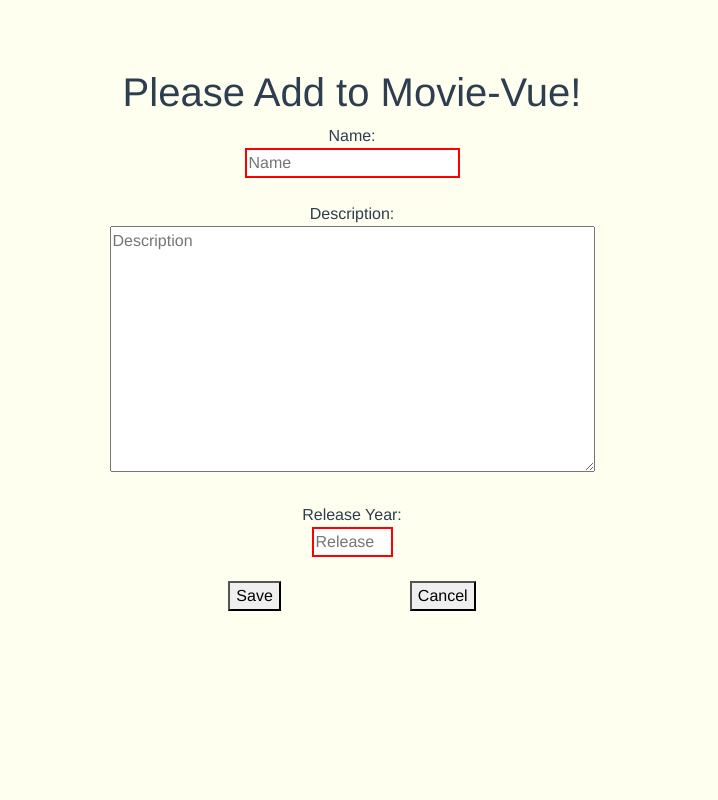
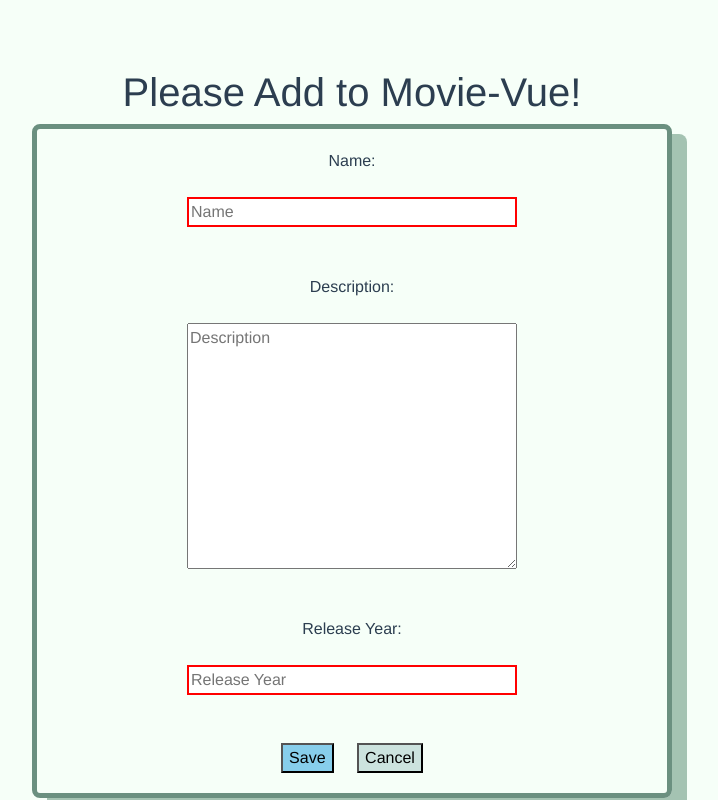
Before and after one commit to weinsteinj/motion-picture-data-app, a Vue app in the folder movies-app/: page /add in a window 1280 px wide. Shown: the whole page, without its empty margins (288-1006 px from the left). Built offline with nearby package versions, Linux system fonts and the light colour scheme.

Commit message:
css at movie forms, css.style

```diff
--- a/movies-app/public/index.html
+++ b/movies-app/public/index.html
@@ -5,6 +5,7 @@
     <meta http-equiv="X-UA-Compatible" content="IE=edge">
     <meta name="viewport" content="width=device-width,initial-scale=1.0">
     <link rel="icon" href="/public/tab-movie-icon.png">
+    <link rel="stylesheet" href="style.css">
     <title>"Movie Vue"</title>
   </head>
   <body>
--- /dev/null
+++ b/movies-app/public/style.css
@@ -0,0 +1,60 @@
+:root {
+    --light-background-green: #F6FFF8;
+    --bold-green-border: #6B9080;
+    --green-grey-shading: #CCE3DE;
+    --grey-shading: #EAF4F4;
+    --moss-green-light: #A4C3B2;
+    --main-background: #F6FFF8
+   /* old background -- ivory */
+
+}
+
+.form-movie {
+    display: flex;
+    flex-direction: column;
+    flex-basis: 80%;
+    max-width: 50%;
+    margin: auto;
+    border: 5px solid var(--bold-green-border);
+    border-radius: 8px;
+    padding: 20px 150px 20px 150px;
+    box-shadow: 15px 10px 0px var(--moss-green-light);
+
+}
+
+
+.btn {
+    background-color: lightgreen;
+    color: light green;
+    border-color: midnightblue;
+    border-radius: 8px;
+    box-shadow: 0 5px 5px rgba(0, 0, 0, 0.18);
+    font-size: 1.25em;
+}
+
+.btn-delete {
+  background-color: lightcoral;
+}
+
+.btn-copy, .btn-save {
+  background-color: skyblue;
+}
+
+.btn-edit {
+  background-color: greenyellow;
+}
+
+.btn-cancel {
+  background-color: var(--green-grey-shading);
+}
+
+
+
+/* form {
+    max-width: 50%;
+    margin: auto;
+    border: 10px solid rgba(15, 134, 11, 0.48);
+    border-radius: 8px;
+    padding-top: 10px;
+    padding-bottom: 10px;
+  } */
--- a/movies-app/src/App.vue
+++ b/movies-app/src/App.vue
@@ -33,7 +33,7 @@
 }
 
 #app, nav, div, h1  {
-  background-color: ivory;
+  background-color: var(--main-background);
 }
 
 h1 {
--- a/movies-app/src/components/AddMovie.vue
+++ b/movies-app/src/components/AddMovie.vue
@@ -1,7 +1,7 @@
 <template>
   <div>
     <h1>{{headerText}}</h1>
-    <form v-on:submit.prevent="postMovie">
+    <form class="form-movie" v-on:submit.prevent="postMovie">
       <label for="name">Name:</label><br>
       <input type="text" placeholder="Name" v-model="newMovie.name" maxlength="50" minlength="1"
       id="title-input" required>
@@ -21,8 +21,8 @@
       <div id="action-button-area">
         <div></div>
         <div>
-          <button type="submit">Save</button>
-          <button v-on:click.prevent="cancelEdit" type="cancel">Cancel</button>
+          <button class="btn-save" type="submit">Save</button>
+          <button class="btn-cancel" v-on:click.prevent="cancelEdit" type="cancel">Cancel</button>
         </div>
         <div></div>
       </div>
--- a/movies-app/src/components/CopyMovie.vue
+++ b/movies-app/src/components/CopyMovie.vue
@@ -1,7 +1,7 @@
 <template>
   <div>
     <h1>{{headerText}}</h1>
-    <form v-on:submit.prevent="copyMovie">
+    <form class="form-movie" v-on:submit.prevent="copyMovie">
       <label  for="name">Name:</label><br>
       <input id="movie-name" type="text" placeholder="Name" v-model="copiedMovie.name"
       value="Old Title" required maxlength="50" minlength="1">
@@ -18,8 +18,8 @@
       <br>
       <div id="action-button-area">
         <div></div>
-        <div><button type="submit">Save</button>
-        <button v-on:click.prevent="cancelEdit" type="cancel">Cancel</button>
+        <div><button class="btn-save" type="submit">Save</button>
+        <button class="btn-cancel" v-on:click.prevent="cancelEdit" type="cancel">Cancel</button>
         <!-- <button v-on:click.prevent="confirmAndDelete" type="delete">Delete</button> -->
         </div>
         <div></div>
--- a/movies-app/src/components/EditMovie.vue
+++ b/movies-app/src/components/EditMovie.vue
@@ -1,7 +1,7 @@
 <template>
   <div>
     <h1>{{headerText}}</h1>
-    <form v-on:submit.prevent="updateMovie">
+    <form class="form-movie" v-on:submit.prevent="updateMovie">
       <label  for="name">Name:</label><br>
       <input id="movie-name" type="text" placeholder="Name" v-model="updatedMovie.name"
       value="Old Title" required maxlength="50" minlength="1" >
@@ -20,9 +20,9 @@
       <br>
       <div id="action-button-area">
         <div></div>
-        <div><button type="submit">Save</button>
-        <button v-on:click.prevent="cancelEdit" type="cancel">Cancel</button>
-        <button v-on:click.prevent="confirmAndDelete" type="delete">Delete</button>
+        <div><button class="btn-save" type="submit">Save</button>
+        <button class="btn-cancel" v-on:click.prevent="cancelEdit" type="cancel">Cancel</button>
+        <button class="btn-delete" v-on:click.prevent="confirmAndDelete" type="delete">Delete</button>
         </div>
         <div></div>
       </div>
@@ -138,6 +138,14 @@ input:invalid {
 input:valid {
     border: 2px solid black;
 }
+/* form {
+    max-width: 50%;
+    margin: auto;
+    border: 10px solid rgba(15, 134, 11, 0.48);
+    border-radius: 8px;
+    padding-top: 10px;
+    padding-bottom: 10px;
+  } */
 
 
 
--- a/movies-app/src/components/MovieTable.vue
+++ b/movies-app/src/components/MovieTable.vue
@@ -119,7 +119,7 @@ export default {
 }
 
 body {
-  background-color: ivory;
+  background-color: var(--main-background);
 }
 
 h1 {
@@ -189,6 +189,7 @@ tr:nth-child(even) {
   background-color: rgba(0, 0, 0, 0.123);
 }
 
+
 /* td {
     margin-left: 10 px;
     margin-right: 10px;
```
